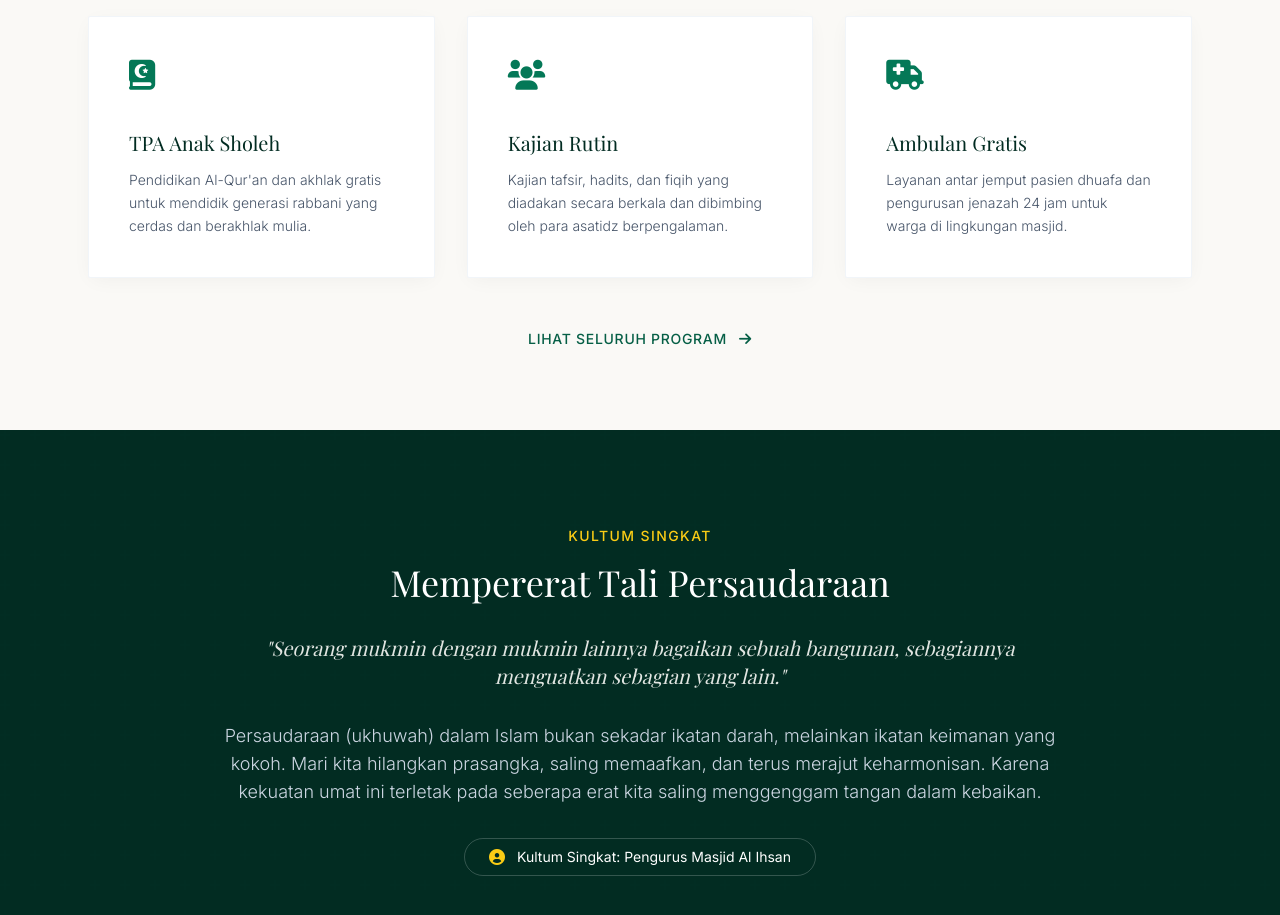
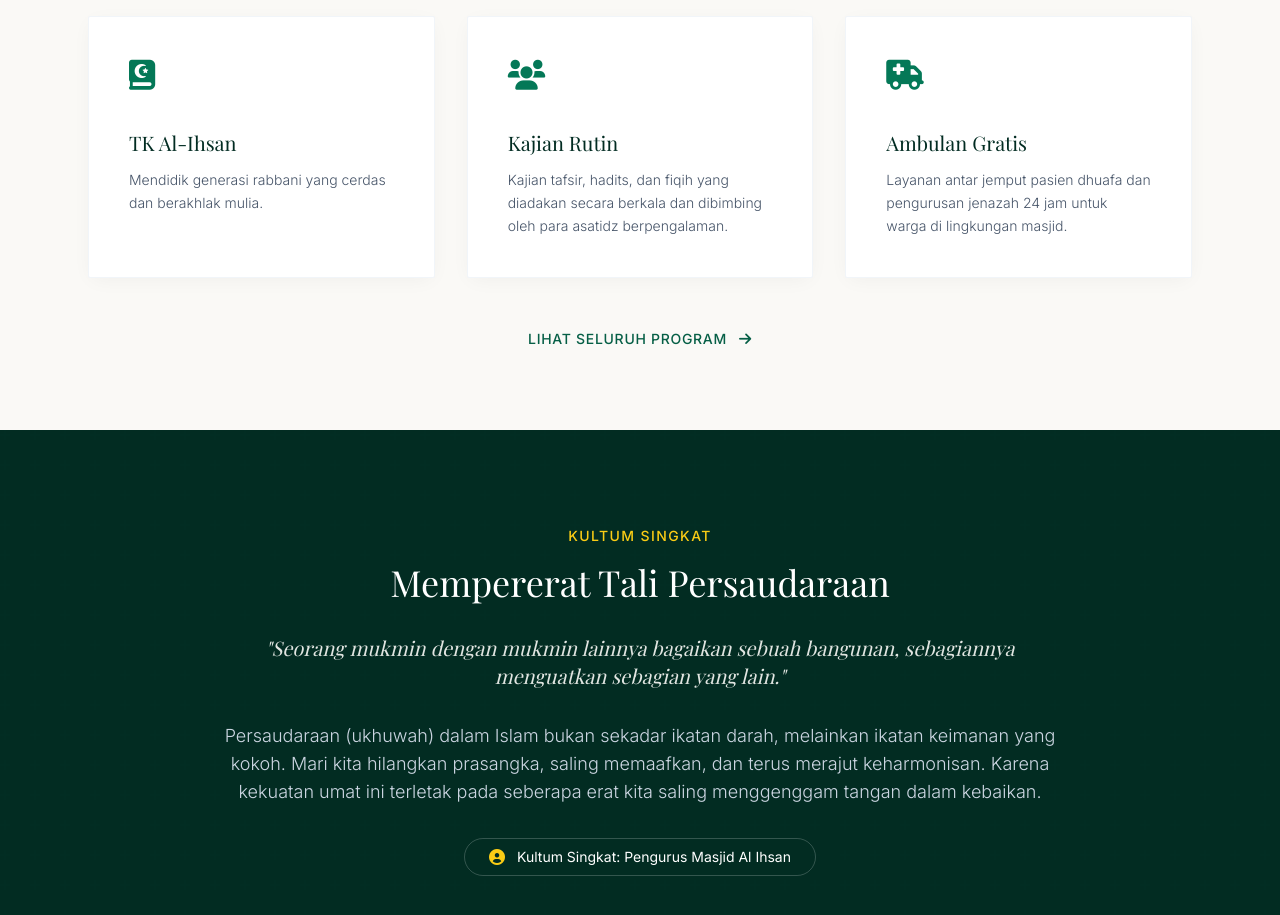
Before and after one commit to Ihzaanandar/masjid-al-ihsan, a plain HTML site: page index.html in a window 1280 px wide. Shown: the part 1260-2175 px from the top of the page. Drawn offline with nearby package versions, Linux system fonts and the light colour scheme; no server answers; a web font is replaced by a local one.

Commit message:
modify text

```diff
--- a/index.html
+++ b/index.html
@@ -133,8 +133,8 @@
                     <div class="w-12 h-12 mb-6 text-primary-700 text-3xl group-hover:scale-110 transition-transform">
                         <i class="fa-solid fa-book-quran"></i>
                     </div>
-                    <h3 class="text-xl font-serif text-primary-950 mb-3">TPA Anak Sholeh</h3>
-                    <p class="text-slate-600 font-light leading-relaxed text-sm">Pendidikan Al-Qur'an dan akhlak gratis untuk mendidik generasi rabbani yang cerdas dan berakhlak mulia.</p>
+                    <h3 class="text-xl font-serif text-primary-950 mb-3">TK Al-Ihsan</h3>
+                    <p class="text-slate-600 font-light leading-relaxed text-sm">Mendidik generasi rabbani yang cerdas dan berakhlak mulia.</p>
                 </div>
 
                 <div class="bg-white p-10 rounded-sm shadow-subtle border border-slate-100 group hover:border-primary-200 transition-colors">
```
